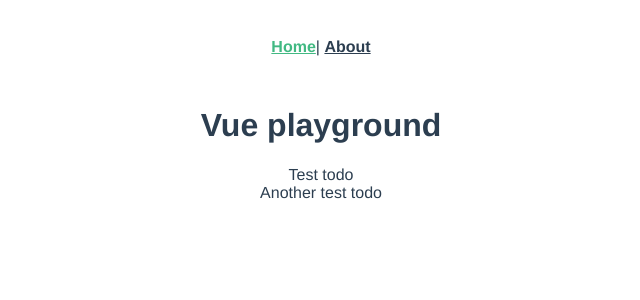
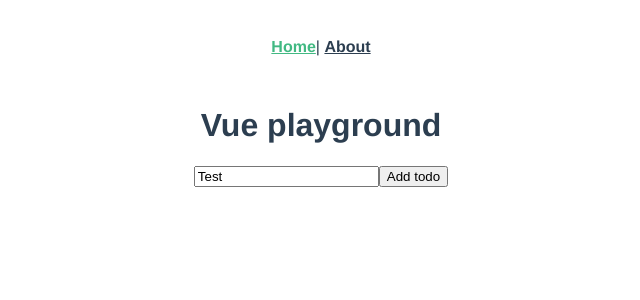
Before and after one commit to flatsteve/vue-to-do, a Vue app: page / in a window 1280 px wide. Shown: the top 300 px of the page, without its empty margins (319-959 px from the left). Built offline with nearby package versions, Linux system fonts and the light colour scheme.

Commit message:
Store todos in localStorage

```diff
--- a/src/components/Todo.vue
+++ b/src/components/Todo.vue
@@ -1,6 +1,11 @@
 <template>
   <div class="hello">
     <div v-for="todo in todos" :key="todo.id">{{todo.description}}</div>
+
+    <div>
+      <input type="text" v-model="description" />
+      <button @click="addTodo" :disabled="!description">Add todo</button>
+    </div>
   </div>
 </template>
 
@@ -9,6 +14,14 @@ import { mapState } from "vuex";
 
 export default {
   name: "Todo",
+  data: () => ({
+    description: "Test"
+  }),
+  methods: {
+    addTodo() {
+      this.$store.commit({ type: "addTodo", description: this.description });
+    }
+  },
   computed: mapState(["todos"])
 };
 </script>
--- a/src/store.js
+++ b/src/store.js
@@ -5,15 +5,32 @@ Vue.use(Vuex);
 
 export default new Vuex.Store({
   state: {
-    todos: [
-      { id: 1, description: "Test todo" },
-      { id: 2, description: "Another test todo" }
-    ]
+    todos: JSON.parse(localStorage.getItem("app_todos")) || []
   },
   mutations: {
-    addTodo(state, todo) {
-      state.todos.push(todo);
+    addTodo(state, payload) {
+      let todoId;
+
+      if (state.todos.length > 0) {
+        todoId = state.todos.length + 1;
+      } else {
+        todoId = 0;
+      }
+
+      console.log(todoId);
+
+      state.todos.push({
+        id: todoId,
+        description: payload.description
+      });
     }
   },
-  actions: {}
+  // Store todos in local storage after each mutation of the store
+  plugins: [
+    store => {
+      store.subscribe((mutation, state) => {
+        localStorage.setItem("app_todos", JSON.stringify(state.todos));
+      });
+    }
+  ]
 });
```
